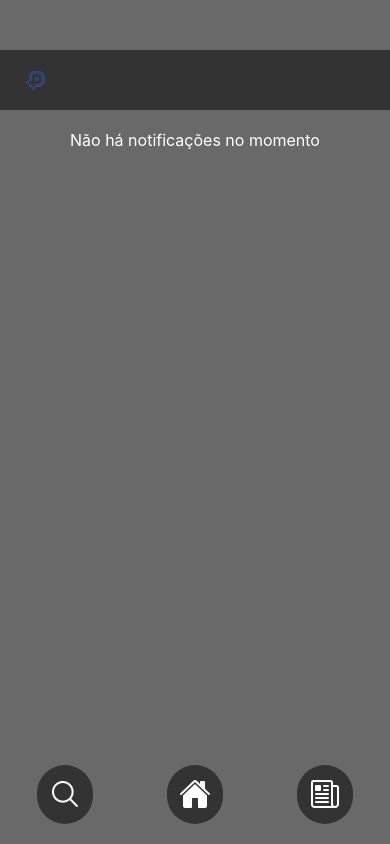
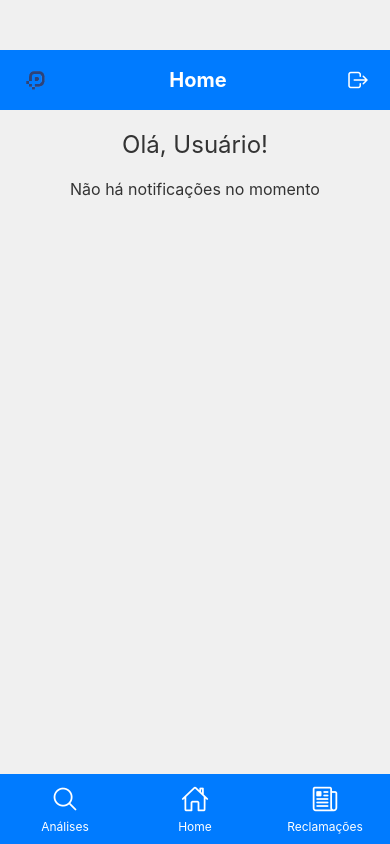
Before and after one commit to ProspAI/Sprint1-Mobile, a React Native app: screen /HomeScreen in a window 390 px wide. Built offline with nearby package versions, Linux system fonts and the light colour scheme.

Commit message:
visual aperfeiçoado

```diff
--- a/package.json
+++ b/package.json
@@ -16,6 +16,7 @@
     "@react-navigation/native": "^6.1.17",
     "@react-navigation/stack": "^6.3.29",
     "@types/react": "~18.2.79",
+    "axios": "^1.6.8",
     "expo": "^51.0.2",
     "expo-status-bar": "~1.12.1",
     "firebase": "^10.11.1",
--- a/src/Componets/Cabecalho.tsx
+++ b/src/Componets/Cabecalho.tsx
@@ -1,33 +1,35 @@
 import React from 'react';
-import { View, Text, StyleSheet, Image } from 'react-native';
-import { Ionicons } from '@expo/vector-icons';// futura implementaçao de um icone de log out
-
-// importações omitidas para brevidade
+import { View, Text, StyleSheet, Image, TouchableOpacity } from 'react-native';
+import { Ionicons } from '@expo/vector-icons';
 
 interface CabecalhoProps {
   imagemSource: any;
   userName?: string;
+  title: string;
+  onLogout?: () => void;
 }
 
-const Cabecalho: React.FC<CabecalhoProps> = ({ imagemSource, userName }) => {
+const Cabecalho: React.FC<CabecalhoProps> = ({ imagemSource, userName, title, onLogout }) => {
   return (
     <View style={styles.container}>
       <Image source={imagemSource} style={styles.imagem} />
+      <Text style={styles.title}>{title}</Text>
       {userName && <Text style={[styles.texto, styles.userName]}>{userName}</Text>}
+      {onLogout && (
+        <TouchableOpacity onPress={onLogout}>
+          <Ionicons name="log-out-outline" size={24} color="white" style={styles.logoutIcon} />
+        </TouchableOpacity>
+      )}
     </View>
   );
 };
-
-// estilos omitidos para brevidade
-
-
 
 const styles = StyleSheet.create({
   container: {
     flexDirection: 'row',
     alignItems: 'center',
-    justifyContent: 'flex-end', // Alinha os itens à direita
-    backgroundColor: '#333',
+    justifyContent: 'space-between',
+    backgroundColor: '#007bff',
     paddingVertical: 15,
     paddingHorizontal: 20,
     width: '100%',
@@ -37,12 +39,21 @@ const styles = StyleSheet.create({
     height: 30,
     marginRight: 10,
   },
+  title: {
+    color: 'white',
+    fontSize: 20,
+    fontWeight: 'bold',
+  },
   texto: {
     color: 'white',
-    fontSize: 20,
+    fontSize: 16,
   },
   userName: {
-    marginLeft: 'auto', // Alinha o texto à direita
+    marginLeft: 'auto',
+    marginRight: 10,
+  },
+  logoutIcon: {
+    marginLeft: 10,
   },
 });
 
--- a/src/Telas/AnalyticsScreen.tsx
+++ b/src/Telas/AnalyticsScreen.tsx
@@ -1,8 +1,8 @@
 import React, { useState } from 'react';
-import { StyleSheet, Text, View, TextInput, TouchableOpacity } from 'react-native';
+import { StyleSheet, Text, View, TextInput, TouchableOpacity, Alert } from 'react-native';
 import { Ionicons } from '@expo/vector-icons';
 import RNPickerSelect from 'react-native-picker-select';
-
+import { getAuth, signOut } from "firebase/auth";
 import Cabecalho from '../Componets/Cabecalho';
 
 const AnalyticsScreen = ({ navigation }) => {
@@ -10,15 +10,24 @@ const AnalyticsScreen = ({ navigation }) => {
   const [faixaEtaria, setFaixaEtaria] = useState('');
   const [escolaridade, setEscolaridade] = useState('');
 
+  const handleLogout = () => {
+    const auth = getAuth();
+    signOut(auth)
+      .then(() => {
+        navigation.navigate('TelaLogin'); // Redirecionando para a tela de login
+      })
+      .catch((error) => {
+        Alert.alert('Erro ao sair', error.message);
+      });
+  };
+
   return (
     <View style={styles.container}>
-      <Cabecalho imagemSource={require('../../assets/ProspAI_sprint.png')} userName=" " />
-
-      {/* Search Area */}
+      <Cabecalho imagemSource={require('../../assets/ProspAI_sprint.png')} title="Análises" onLogout={handleLogout} />
       <View style={styles.searchContainer}>
         <Text style={styles.searchTitle}>Pesquisar</Text>
         <View style={styles.searchInputContainer}>
-          <Ionicons name="search" size={24} color="#333" style={styles.searchIcon} />
+          <Ionicons name="search" size={24} color="#007bff" style={styles.searchIcon} />
           <TextInput
             placeholder="Digite sua pesquisa"
             placeholderTextColor="#666"
@@ -70,17 +79,18 @@ const AnalyticsScreen = ({ navigation }) => {
           />
         </View>
       </View>
-
-      {/* Bottom Icons */}
-      <View style={styles.bottomContainer}>
-        <TouchableOpacity style={styles.iconButton} onPress={() => navigation.navigate('AnalyticsScree')}>
-          <Ionicons name="search-outline" size={32} color="#fff" />
+      <View style={styles.bottomBar}>
+        <TouchableOpacity style={styles.navButton} onPress={() => navigation.navigate('AnalyticsScreen')}>
+          <Ionicons name="search-outline" size={28} color="#fff" />
+          <Text style={styles.navText}>Análises</Text>
         </TouchableOpacity>
-        <TouchableOpacity style={styles.iconButton} onPress={() => navigation.navigate('HomeScreen')}>
-          <Ionicons name="home" size={32} color="#fff" />
+        <TouchableOpacity style={styles.navButton} onPress={() => navigation.navigate('HomeScreen')}>
+          <Ionicons name="home-outline" size={28} color="#fff" />
+          <Text style={styles.navText}>Home</Text>
         </TouchableOpacity>
-        <TouchableOpacity style={styles.iconButton} onPress={() => navigation.navigate('ComplaintsScreen')}>
-          <Ionicons name="newspaper-outline" size={32} color="#fff" />
+        <TouchableOpacity style={styles.navButton} onPress={() => navigation.navigate('ComplaintsScreen')}>
+          <Ionicons name="newspaper-outline" size={28} color="#fff" />
+          <Text style={styles.navText}>Reclamações</Text>
         </TouchableOpacity>
       </View>
     </View>
@@ -106,15 +116,38 @@ const styles = StyleSheet.create({
     flex: 1,
     alignItems: 'center',
     paddingTop: 50,
-    backgroundColor: '#696969', // Fundo mais claro
+    backgroundColor: '#f0f0f0',
   },
   searchContainer: {
     backgroundColor: '#fff',
     borderRadius: 10,
     padding: 20,
-    width: '80%',
+    width: '90%',
     marginBottom: 20,
-    shadowColor: '#333',
+    shadowColor: '#000',
+    shadowOffset: {
+      width: 0,
+      height: 4,
+    },
+    shadowOpacity: 0.3,
+    shadowRadius: 5,
+    elevation: 10,
+  },
+  searchTitle: {
+    fontSize: 24,
+    fontWeight: 'bold',
+    marginBottom: 20,
+    color: '#007bff',
+    textAlign: 'center',
+  },
+  searchInputContainer: {
+    flexDirection: 'row',
+    alignItems: 'center',
+    backgroundColor: '#e6e6e6',
+    borderRadius: 25,
+    paddingHorizontal: 15,
+    marginBottom: 20,
+    shadowColor: '#000',
     shadowOffset: {
       width: 0,
       height: 2,
@@ -123,47 +156,42 @@ const styles = StyleSheet.create({
     shadowRadius: 3.84,
     elevation: 5,
   },
-  searchTitle: {
-    fontSize: 24,
-    fontWeight: 'bold',
-    marginBottom: 20,
-    color: '#333',
-  },
-  searchInputContainer: {
-    flexDirection: 'row',
-    alignItems: 'center',
-    backgroundColor: '#f2f2f2',
-    borderRadius: 10,
-    paddingHorizontal: 10,
-    marginBottom: 20,
-  },
   searchIcon: {
     marginRight: 10,
   },
   searchInput: {
     flex: 1,
-    fontSize: 15,
+    fontSize: 16,
+    color: '#333',
   },
   filtersContainer: {
     flexDirection: 'row',
     alignItems: 'center',
-    marginBottom: 25,
+    marginBottom: 15,
   },
   filterTitle: {
+    fontSize: 16,
+    color: '#007bff',
     marginRight: 10,
-    color: '#333',
   },
-  bottomContainer: {
+  bottomBar: {
     flexDirection: 'row',
     justifyContent: 'space-around',
+    alignItems: 'center',
+    backgroundColor: '#007bff',
     width: '100%',
+    paddingVertical: 10,
     position: 'absolute',
-    bottom: 20,
+    bottom: 0,
   },
-  iconButton: {
-    backgroundColor: '#333',
-    borderRadius: 50,
-    padding: 12,
+  navButton: {
+    flex: 1,
+    alignItems: 'center',
+  },
+  navText: {
+    color: '#fff',
+    fontSize: 12,
+    marginTop: 4,
   },
 });
 
--- a/src/Telas/ComplaintsScreen.tsx
+++ b/src/Telas/ComplaintsScreen.tsx
@@ -1,25 +1,94 @@
-import React from 'react';
-import { StyleSheet, Text, View, TouchableOpacity } from 'react-native';
+import React, { useEffect, useState } from 'react';
+import { StyleSheet, Text, View, TouchableOpacity, ScrollView, RefreshControl, Alert } from 'react-native';
 import { Ionicons } from '@expo/vector-icons';
-
+import { getAuth, signOut } from "firebase/auth";
 import Cabecalho from '../Componets/Cabecalho';
 
 const ComplaintsScreen = ({ navigation }) => {
+  const [complaints, setComplaints] = useState([]);
+  const [loading, setLoading] = useState(true);
+  const [refreshing, setRefreshing] = useState(false);
+  const [error, setError] = useState(false);
+
+  const handleLogout = () => {
+    const auth = getAuth();
+    signOut(auth)
+      .then(() => {
+        navigation.navigate('TelaLogin'); // Redirecionando para a tela de login
+      })
+      .catch((error) => {
+        Alert.alert('Erro ao sair', error.message);
+      });
+  };
+
+  const fetchFeedbacks = () => {
+    fetch('http://192.168.0.17:8080/feedbacks') // Substitua pelo endereço IP da sua máquina
+      .then(response => {
+        console.log("Response Status:", response.status);
+        return response.json();
+      })
+      .then(data => {
+        console.log("Response Data:", JSON.stringify(data, null, 2));
+        if (data._embedded && data._embedded.feedbackResponseDTOList) {
+          setComplaints(data._embedded.feedbackResponseDTOList);
+        } else {
+          setComplaints([]);
+        }
+        setLoading(false);
+        setRefreshing(false);
+      })
+      .catch(error => {
+        console.log("Fetch Error:", error);
+        setError(true);
+        setLoading(false);
+        setRefreshing(false);
+      });
+  };
+
+  useEffect(() => {
+    fetchFeedbacks();
+  }, []);
+
+  const onRefresh = () => {
+    setRefreshing(true);
+    fetchFeedbacks();
+  };
+
   return (
     <View style={styles.container}>
-      <Cabecalho imagemSource={require('../../assets/ProspAI_sprint.png')} userName=" " />
-
-      <Text style={styles.noNotificationsText}>Não há reclamações no momento</Text>
-
-      <View style={styles.bottomContainer}>
-        <TouchableOpacity style={styles.iconButton} onPress={() => navigation.navigate('AnalyticsScreen')}>
-          <Ionicons name="search-outline" size={32} color="#fff" />
+      <Cabecalho imagemSource={require('../../assets/ProspAI_sprint.png')} title="Reclamações" onLogout={handleLogout} />
+      <ScrollView
+        contentContainerStyle={styles.scrollContainer}
+        refreshControl={
+          <RefreshControl refreshing={refreshing} onRefresh={onRefresh} />
+        }
+      >
+        {loading ? (
+          <Text style={styles.loadingText}>Carregando...</Text>
+        ) : error || complaints.length === 0 ? (
+          <Text style={styles.noNotificationsText}>Não há reclamações no momento</Text>
+        ) : (
+          complaints.map((complaint) => (
+            <View key={complaint.id} style={styles.complaintCard}>
+              <Text style={styles.complaintTitle}>{complaint.titulo}</Text>
+              <Text style={styles.complaintText}>{complaint.descricao}</Text>
+              <Text style={styles.complaintNota}>Nota: {complaint.nota}</Text>
+            </View>
+          ))
+        )}
+      </ScrollView>
+      <View style={styles.bottomBar}>
+        <TouchableOpacity style={styles.navButton} onPress={() => navigation.navigate('AnalyticsScreen')}>
+          <Ionicons name="search-outline" size={28} color="#fff" />
+          <Text style={styles.navText}>Análises</Text>
         </TouchableOpacity>
-        <TouchableOpacity style={styles.iconButton} onPress={() => navigation.navigate('HomeScreen')}>
-          <Ionicons name="home" size={32} color="#fff" />
+        <TouchableOpacity style={styles.navButton} onPress={() => navigation.navigate('HomeScreen')}>
+          <Ionicons name="home-outline" size={28} color="#fff" />
+          <Text style={styles.navText}>Home</Text>
         </TouchableOpacity>
-        <TouchableOpacity style={styles.iconButton} onPress={() => navigation.navigate('ComplaintsScreen')}>
-          <Ionicons name="newspaper-outline" size={32} color="#fff" />
+        <TouchableOpacity style={styles.navButton} onPress={() => navigation.navigate('ComplaintsScreen')}>
+          <Ionicons name="newspaper-outline" size={28} color="#fff" />
+          <Text style={styles.navText}>Reclamações</Text>
         </TouchableOpacity>
       </View>
     </View>
@@ -31,24 +100,69 @@ const styles = StyleSheet.create({
     flex: 1,
     alignItems: 'center',
     paddingTop: 50,
-    backgroundColor: '#696969', // Fundo mais claro
+    backgroundColor: '#f0f0f0',
   },
-  bottomContainer: {
-    flexDirection: 'row',
-    justifyContent: 'space-around',
+  scrollContainer: {
     width: '100%',
-    position: 'absolute',
-    bottom: 20,
+    paddingHorizontal: 20,
+    paddingBottom: 80,
   },
-  iconButton: {
-    backgroundColor: '#333',
-    borderRadius: 50,
-    padding: 12,
+  loadingText: {
+    fontSize: 18,
+    color: '#333',
+    textAlign: 'center',
+    marginTop: 20,
   },
   noNotificationsText: {
     fontSize: 16,
+    color: '#333',
+    textAlign: 'center',
+    marginTop: 20,
+  },
+  complaintCard: {
+    backgroundColor: '#fff',
+    borderRadius: 10,
+    padding: 20,
+    marginBottom: 10,
+    shadowColor: '#000',
+    shadowOffset: { width: 0, height: 2 },
+    shadowOpacity: 0.3,
+    shadowRadius: 5,
+    elevation: 5,
+  },
+  complaintTitle: {
+    fontSize: 18,
+    fontWeight: 'bold',
+    marginBottom: 10,
+    color: '#007bff',
+  },
+  complaintText: {
+    fontSize: 16,
+    color: '#333',
+  },
+  complaintNota: {
+    fontSize: 14,
+    color: '#666',
+    marginTop: 10,
+  },
+  bottomBar: {
+    flexDirection: 'row',
+    justifyContent: 'space-around',
+    alignItems: 'center',
+    backgroundColor: '#007bff',
+    width: '100%',
+    paddingVertical: 10,
+    position: 'absolute',
+    bottom: 0,
+  },
+  navButton: {
+    flex: 1,
+    alignItems: 'center',
+  },
+  navText: {
     color: '#fff',
-    marginTop: 20,
+    fontSize: 12,
+    marginTop: 4,
   },
 });
 
--- a/src/Telas/HomeScreen.tsx
+++ b/src/Telas/HomeScreen.tsx
@@ -1,29 +1,44 @@
 import React from 'react';
-import { StyleSheet, Text, View, TouchableOpacity } from 'react-native';
+import { StyleSheet, Text, View, TouchableOpacity, Alert } from 'react-native';
 import { Ionicons } from '@expo/vector-icons';
-
+import { getAuth, signOut } from "firebase/auth";
 import Cabecalho from '../Componets/Cabecalho';
 
-const HomeScreen = ({ navigation }) => {
+const HomeScreen = ({ navigation, route }) => {
+  const userName = route.params?.userName || 'Usuário'; // Recebendo o nome do usuário com valor padrão
+
+  const handleLogout = () => {
+    const auth = getAuth();
+    signOut(auth)
+      .then(() => {
+        navigation.navigate('TelaLogin'); // Redirecionando para a tela de login
+      })
+      .catch((error) => {
+        Alert.alert('Erro ao sair', error.message);
+      });
+  };
+
   const temNotificacoes = false; // Supondo que não há notificações no momento
 
   return (
     <View style={styles.container}>
-      <Cabecalho imagemSource={require('../../assets/ProspAI_sprint.png')} userName=" " />
-
+      <Cabecalho imagemSource={require('../../assets/ProspAI_sprint.png')} title="Home" onLogout={handleLogout} />
+      <Text style={styles.greetingText}>Olá, {userName}!</Text>
       {!temNotificacoes && (
         <Text style={styles.noNotificationsText}>Não há notificações no momento</Text>
       )}
-
-      <View style={styles.bottomContainer}>
-        <TouchableOpacity style={styles.iconButton} onPress={() => navigation.navigate('AnalyticsScreen')}>
-          <Ionicons name="search-outline" size={32} color="#fff" />
+      <View style={styles.bottomBar}>
+        <TouchableOpacity style={styles.navButton} onPress={() => navigation.navigate('AnalyticsScreen')}>
+          <Ionicons name="search-outline" size={28} color="#fff" />
+          <Text style={styles.navText}>Análises</Text>
         </TouchableOpacity>
-        <TouchableOpacity style={styles.iconButton} onPress={() => navigation.navigate('HomeScreen')}>
-          <Ionicons name="home" size={32} color="#fff" />
+        <TouchableOpacity style={styles.navButton} onPress={() => navigation.navigate('HomeScreen')}>
+          <Ionicons name="home-outline" size={28} color="#fff" />
+          <Text style={styles.navText}>Home</Text>
         </TouchableOpacity>
-        <TouchableOpacity style={styles.iconButton} onPress={() => navigation.navigate('ComplaintsScreen')}>
-          <Ionicons name="newspaper-outline" size={32} color="#fff" />
+        <TouchableOpacity style={styles.navButton} onPress={() => navigation.navigate('ComplaintsScreen')}>
+          <Ionicons name="newspaper-outline" size={28} color="#fff" />
+          <Text style={styles.navText}>Reclamações</Text>
         </TouchableOpacity>
       </View>
     </View>
@@ -35,24 +50,36 @@ const styles = StyleSheet.create({
     flex: 1,
     alignItems: 'center',
     paddingTop: 50,
-    backgroundColor: '#696969', // Fundo mais claro
+    backgroundColor: '#f0f0f0',
   },
-  bottomContainer: {
-    flexDirection: 'row',
-    justifyContent: 'space-around',
-    width: '100%',
-    position: 'absolute',
-    bottom: 20,
-  },
-  iconButton: {
-    backgroundColor: '#333',
-    borderRadius: 50,
-    padding: 12,
+  greetingText: {
+    fontSize: 24,
+    color: '#333',
+    marginTop: 20,
   },
   noNotificationsText: {
     fontSize: 16,
+    color: '#333',
+    marginTop: 20,
+  },
+  bottomBar: {
+    flexDirection: 'row',
+    justifyContent: 'space-around',
+    alignItems: 'center',
+    backgroundColor: '#007bff',
+    width: '100%',
+    paddingVertical: 10,
+    position: 'absolute',
+    bottom: 0,
+  },
+  navButton: {
+    flex: 1,
+    alignItems: 'center',
+  },
+  navText: {
     color: '#fff',
-    marginTop: 20,
+    fontSize: 12,
+    marginTop: 4,
   },
 });
 
```
Also changed, not shown: src/Telas/TelaLogin.tsx (+3 -5 lines), 1 other file (tests, documents, lock files or other folders).
